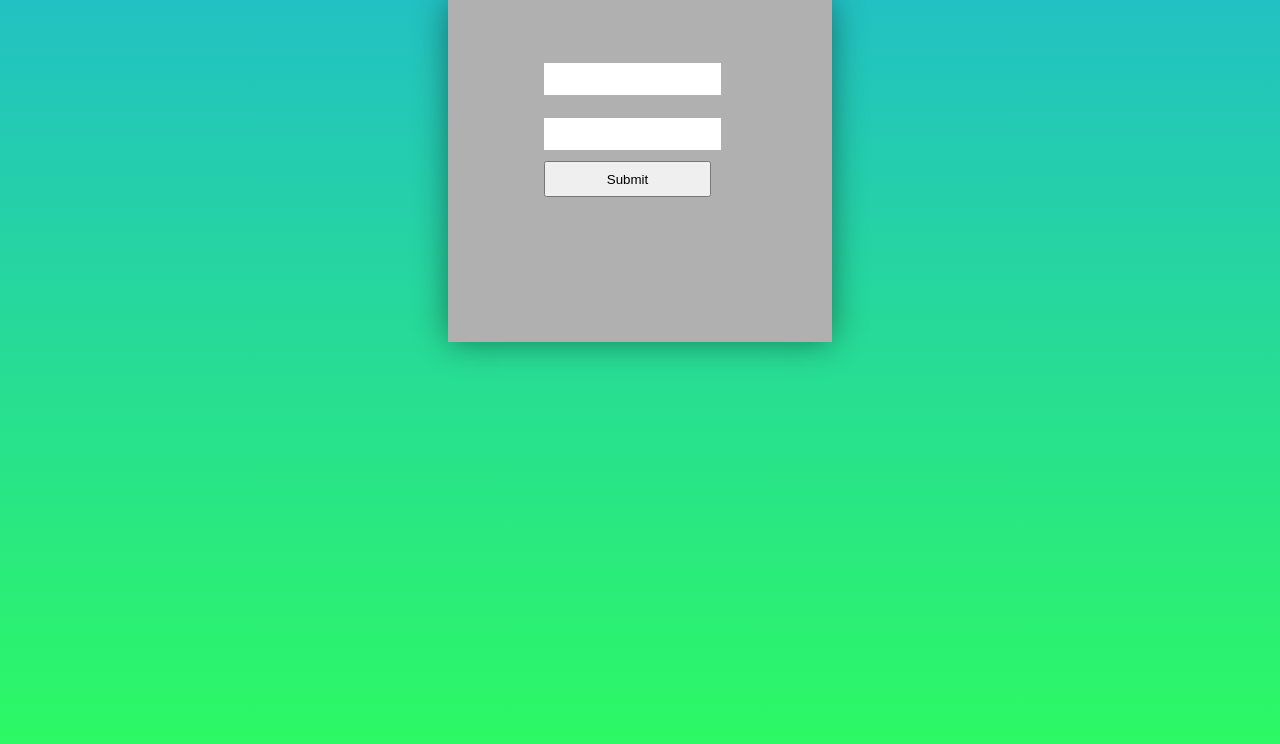
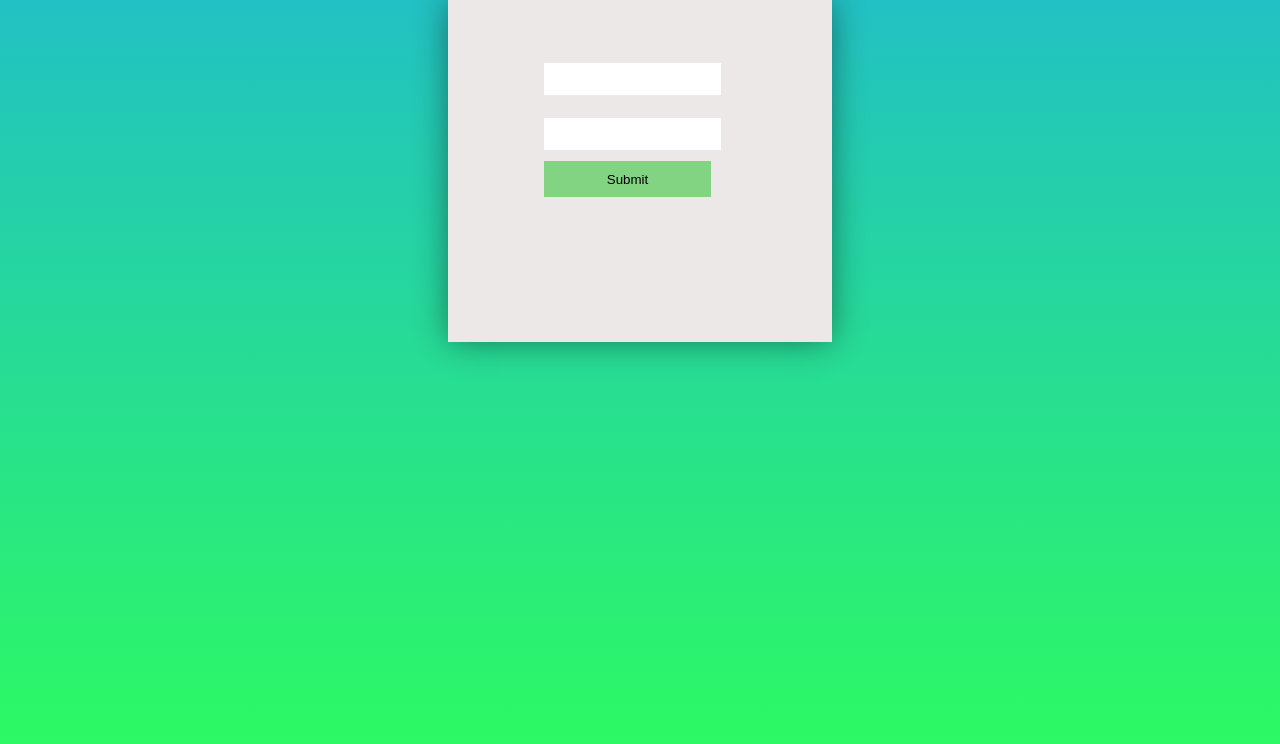
Before and after one commit to manyuyantra/TRUST, a React (Create React App) app in the folder trust/: page / in a window 1280 px wide. Shown: the top 744 px of the page. Built offline with nearby package versions, Linux system fonts and the light colour scheme.

Commit message:
color changes...

```diff
--- a/trust/src/App.css
+++ b/trust/src/App.css
@@ -14,7 +14,7 @@
     margin: 0% auto;
     padding: 4% 0;
     box-shadow: 0px 0px 32px -1px rgba(0,0,0,0.46);
-    background-color: #b0b0b0;
+    background-color: #ede8e8;
     height:30%;
 }
 
@@ -39,6 +39,8 @@
   position: relative;
   width: 43.5%;
   height:15%;
+  background-color: #82d382;
+  border-style: none;
  }
  body{
   background: rgb(45,253,93);
```
